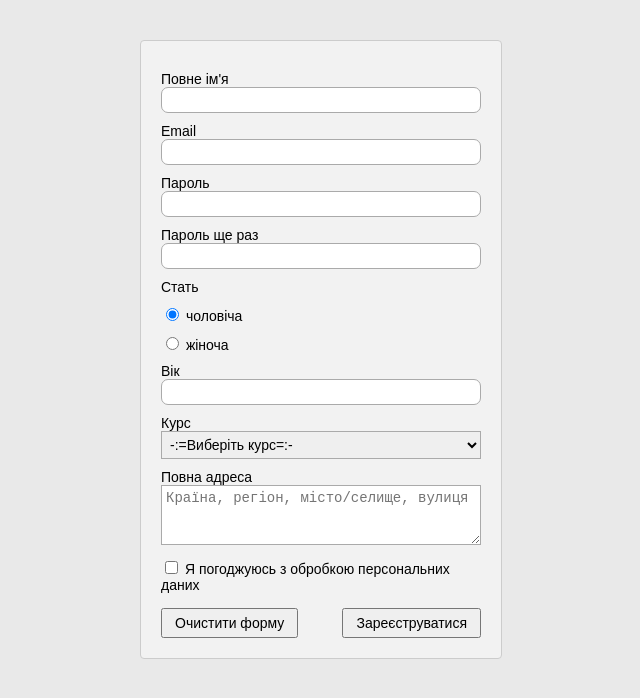
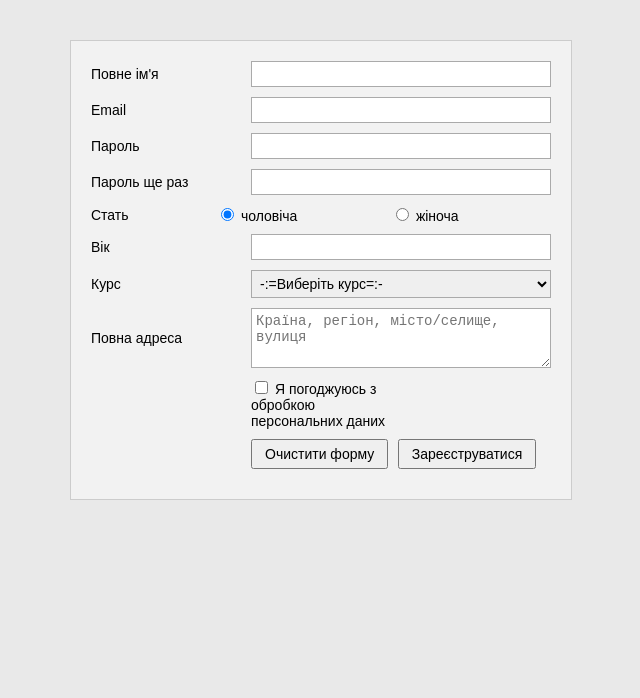
Before and after one commit to Rytoff/form, a plain HTML site: page index.html in a window 1280 px wide. Shown: the whole page, without its empty margins (319-959 px from the left). Drawn offline with Linux system fonts and the light colour scheme.

Commit message:
html&css edited

```diff
--- a/index.html
+++ b/index.html
@@ -9,52 +9,67 @@
 <body>
 
 <form class="register-form">
-    <label>Повне ім'я
-        <input type="text" name="fullname">
-    </label>
+    <div class="form-row">
+        <label for="fullname">Повне ім'я</label>
+        <input type="text" id="fullname" name="fullname">
+    </div>
 
-    <label>Email
-        <input type="email" name="email">
-    </label>
+    <div class="form-row">
+        <label for="email">Email</label>
+        <input type="email" id="email" name="email">
+    </div>
 
-    <label>Пароль
-        <input type="password" name="password">
-    </label>
+    <div class="form-row">
+        <label for="password">Пароль</label>
+        <input type="password" id="password" name="password">
+    </div>
 
-    <label>Пароль ще раз
-        <input type="password" name="password2">
-    </label>
+    <div class="form-row">
+        <label for="password2">Пароль ще раз</label>
+        <input type="password" id="password2" name="password2">
+    </div>
 
+    <div class="form-row">
         <label>Стать</label>
         <div class="gender">
             <label><input type="radio" name="gender" value="male" checked> чоловіча</label>
             <label><input type="radio" name="gender" value="female"> жіноча</label>
         </div>
+    </div>
 
-    <label>Вік
-        <input type="number" name="age" min="0">
-    </label>
+    <div class="form-row">
+        <label for="age">Вік</label>
+        <input type="number" id="age" name="age" min="0">
+    </div>
 
-    <label>Курс
-        <select name="course">
+    <div class="form-row">
+        <label for="course">Курс</label>
+        <select id="course" name="course">
             <option selected disabled>-:=Виберіть курс=:-</option>
             <option>HTML</option>
             <option>CSS</option>
             <option>JavaScript</option>
         </select>
-    </label>
+    </div>
 
-    <label>Повна адреса
-        <textarea name="address" placeholder="Країна, регіон, місто/селище, вулиця"></textarea>
-    </label>
+    <div class="form-row">
+        <label for="address">Повна адреса</label>
+        <textarea id="address" name="address" placeholder="Країна, регіон, місто/селище, вулиця"></textarea>
+    </div>
 
+    <div class="form-row checkbox-row">
+        <label></label>
         <label class="agreement">
             <input type="checkbox" name="agree"> Я погоджуюсь з обробкою персональних даних
         </label>
+    </div>
 
-    <div class="buttons">
+    <div class="form-row buttons">
+        <label></label>
+        <div>
             <button type="reset">Очистити форму</button>
             <button type="submit">Зареєструватися</button>
+        </div>
     </div>
 </form>
 
--- a/styles/style.css
+++ b/styles/style.css
@@ -4,59 +4,58 @@ body {
 }
 
 .register-form {
-  width: 320px;
+    width: 460px;
     margin: 40px auto;
     background-color: #f2f2f2;
     padding: 20px;
     border: 1px solid #ccc;
-  border-radius: 4px;
 }
 
-.register-form label {
-  display: block;
-  font-size: 14px;
-  margin-top: 10px;
+.form-row {
+    display: flex;
+    align-items: center;
+    margin-bottom: 10px;
 }
 
-input {
-  border-radius: 7px;
+.form-row label {
+    width: 150px;
+    font-size: 14px;
+    margin-right: 10px;
 }
 
-.register-form input[type='text'],
-.register-form input[type='email'],
-.register-form input[type='password'],
-.register-form input[type='number'],
-.register-form select,
-.register-form textarea {
-  width: 100%;
+.form-row input[type="text"],
+.form-row input[type="email"],
+.form-row input[type="password"],
+.form-row input[type="number"],
+.form-row select,
+.form-row textarea {
+    flex: 1;
     padding: 4px;
     font-size: 14px;
+    border: 1px solid #aaa;
     box-sizing: border-box;
-  border: 1px solid #aaa;
 }
 
 .gender {
-  margin-top: 4px;
-  margin-bottom: 4px;
+    display: flex;
+    gap: 15px;
 }
 
-.register-form textarea {
+textarea {
     resize: vertical;
     height: 60px;
 }
 
-.agreement {
-  margin-top: 8px;
-  font-size: 13px;
+.checkbox-row {
+    align-items: flex-start;
 }
 
-.buttons {
-  display: flex;
-  justify-content: space-between;
-  margin-top: 15px;
+.agreement {
+    font-size: 13px;
 }
 
 .buttons button {
     padding: 5px 12px;
     font-size: 14px;
+    margin-right: 5px;
 }
```
Lines whose indentation alone changed are shown as unchanged.
